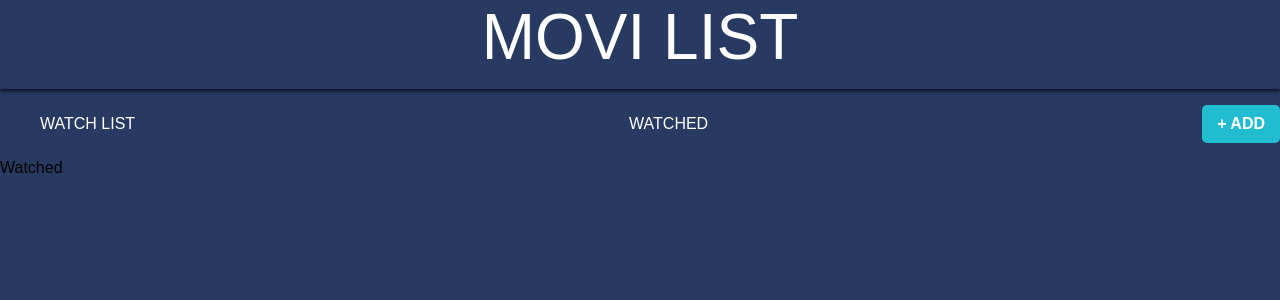
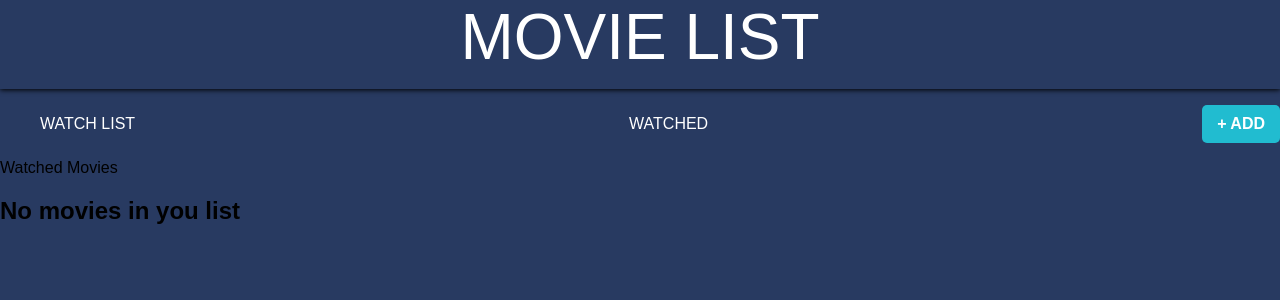
Before and after one commit to fbettencourt22/Projeto-Flag, a React (Create React App) app: page /watched in a window 1280 px wide. Shown: the top 300 px of the page. Built offline with nearby package versions, Linux system fonts and the light colour scheme.

Commit message:
watched list

```diff
--- a/src/components/Header/Header.js
+++ b/src/components/Header/Header.js
@@ -5,7 +5,7 @@ import "./Header.css";
 export const Header = () => {
   return (
     <div>
-      <span className="header">Movi List</span>
+      <span className="header">Movie List</span>
       <div className="container">
         <div className="inner-container">
           <ul>
--- a/src/components/MovieControls/MovieControls.js
+++ b/src/components/MovieControls/MovieControls.js
@@ -4,16 +4,21 @@ import { FontAwesomeIcon } from "@fortawesome/react-fontawesome";
 import { faArrowRight, faXmark } from "@fortawesome/free-solid-svg-icons";
 
 export const MovieControls = ({ movie, type }) => {
-  const { removeMovieFromWatchlist } = useContext(GlobalContext);
+  const {
+    removeMovieFromWatchlist,
+    addMovieToWatched,
+    removeMovieFromWatched,
+  } = useContext(GlobalContext);
   const [hover, setHover] = useState(false);
 
   return (
     <div className="inner_card_controls">
       {type == "watchlist" && (
         <>
-          <button className="ctrl_btn">
+          <button className="ctrl_btn" onClick={() => addMovieToWatched(movie)}>
             <FontAwesomeIcon icon={faArrowRight} />
           </button>
+
           <button
             className="ctrl_btn"
             onClick={() => removeMovieFromWatchlist(movie.id)}
@@ -24,6 +29,19 @@ export const MovieControls = ({ movie, type }) => {
           </button>
         </>
       )}
+
+      {type == "watched" && (
+        <>
+          <button
+            className="ctrl_btn"
+            onClick={() => removeMovieFromWatched(movie.id)}
+            onMouseEnter={() => setHover(true)}
+            onMouseLeave={() => setHover(false)}
+          >
+            {hover ? <FontAwesomeIcon icon={faXmark} /> : "Remove"}
+          </button>
+        </>
+      )}
     </div>
   );
 };
--- a/src/components/Watched/Watched.js
+++ b/src/components/Watched/Watched.js
@@ -1,8 +1,27 @@
-import React from "react";
+import React, { useContext } from "react";
+import { GlobalContext } from "../context/GlobalState";
+import { MovieCard } from "../Movie Card/MovieCard";
 import "./Watched.css";
 
 export const Watched = () => {
-  return <div>Watched</div>;
+  const { watched } = useContext(GlobalContext);
+  return (
+    <div className="movi_page">
+      <div className="watched_container">
+        <div className="watched_header">
+          <div className="heading">Watched Movies</div>
+        </div>
+        {watched.length > 0 ? (
+          <div className="movie_grid">
+            {watched.map((movie) => (
+              <MovieCard movie={movie} type="watched" />
+            ))}
+          </div>
+        ) : (
+          <h2 className="no_movies">No movies in you list</h2>
+        )}
+      </div>
+    </div>
+  );
 };
-
 export default Watched;
--- a/src/components/Watchlist/Watchlist.js
+++ b/src/components/Watchlist/Watchlist.js
@@ -18,7 +18,7 @@ export const Watchlist = () => {
             ))}
           </div>
         ) : (
-          <h2 className="no_movies">No movies</h2>
+          <h2 className="no_movies">No movies in you list</h2>
         )}
       </div>
     </div>
--- a/src/components/context/AppReducer.js
+++ b/src/components/context/AppReducer.js
@@ -13,6 +13,21 @@ export default (state, action) => {
           (movie) => movie.id !== action.payload
         ),
       };
+
+    case "ADD_MOVIE_TO_WATCHED":
+      return {
+        ...state,
+        watchlist: state.watchlist.filter(
+          (movie) => movie.id !== action.payload.id
+        ),
+        watched: [action.payload, ...state.watched],
+      };
+
+    case "REMOVE_MOVIE_FROM_WATCHED":
+      return {
+        ...state,
+        watched: state.watched.filter((movie) => movie.id !== action.payload),
+      };
     default:
       return state;
   }
--- a/src/components/context/GlobalState.js
+++ b/src/components/context/GlobalState.js
@@ -28,6 +28,14 @@ export const GlobalProvider = (props) => {
     dispatch({ type: "REMOVE_MOVIE_FROM_WATCHLIST", payload: id });
   };
 
+  const addMovieToWatched = (movie) => {
+    dispatch({ type: "ADD_MOVIE_TO_WATCHED", payload: movie });
+  };
+
+  const removeMovieFromWatched = (id) => {
+    dispatch({ type: "REMOVE_MOVIE_FROM_WATCHED", payload: id });
+  };
+
   return (
     <GlobalContext.Provider
       value={{
@@ -35,6 +43,8 @@ export const GlobalProvider = (props) => {
         watched: state.watched,
         addMovieToWatchlist,
         removeMovieFromWatchlist,
+        addMovieToWatched,
+        removeMovieFromWatched,
       }}
     >
       {props.children}
```
